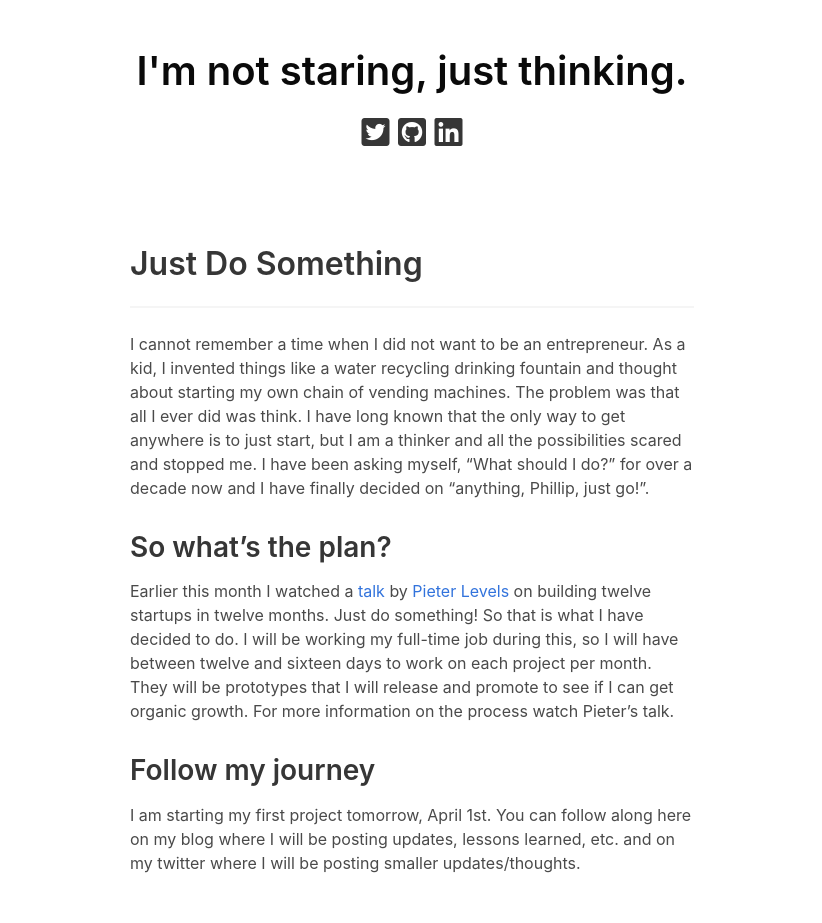
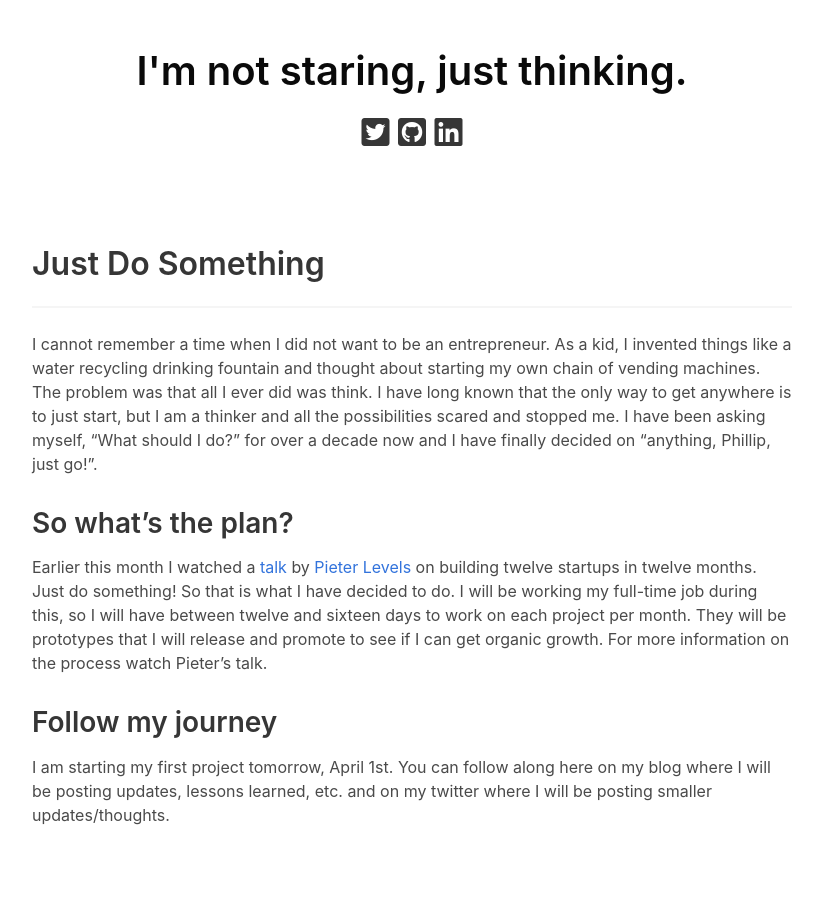
Before and after one commit to PhillipChaffee/phillipchaffee.github.io, a Jekyll site: the page built from _posts/2019-03-31-just-do-something.markdown, in a window 1280 px wide. Shown: the whole page, without its empty margins (228-1050 px from the left). Built offline with Jekyll 4.4.1, drawn with Linux system fonts in a browser that asks for light colours; after the commit the page ends 900 px from its top, so only the background shows below that.

Commit message:
Change reading panel width for desktop.

```diff
--- a/_layouts/post.html
+++ b/_layouts/post.html
@@ -11,7 +11,7 @@ layout: default
 <main class="section">
     <div class="container">
         <div class="columns is-centered">
-            <div class="column is-12-mobile is-10-tablet is-6-desktop">
+            <div class="column is-12-mobile is-10-tablet is-8-desktop">
                 <section class="content">
                     <h1 class="title">{{ page.title }}</h1>
                     <hr />
```
